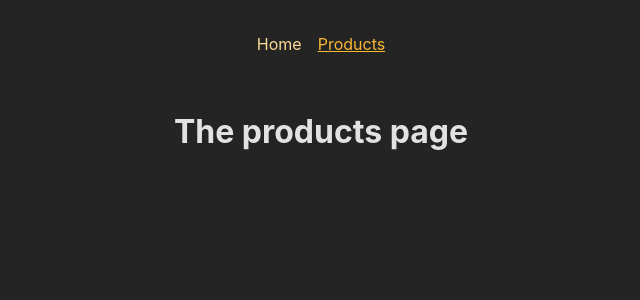
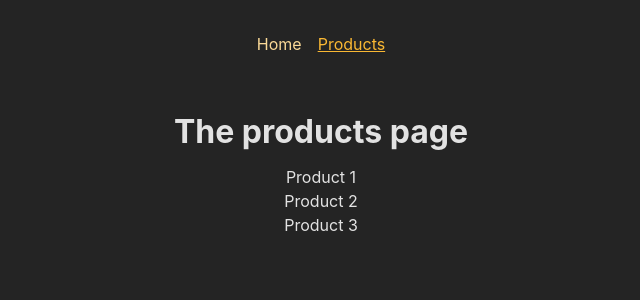
Before and after one commit to twjin03/react-udemy, a React (Create React App) app: page /products in a window 1280 px wide. Shown: the top 300 px of the page, without its empty margins (319-959 px from the left). Built offline with nearby package versions, Linux system fonts and the light colour scheme.

Commit message:
feat: useParams 사용하여 동적 라우트 정의

```diff
--- a/src/App.js
+++ b/src/App.js
@@ -3,6 +3,7 @@
 import ProductsPage from "./pages/Products";
 import RootLayout from "./pages/Root";
 import ErrorPage from "./pages/Error";
+import ProductDetailPage from "./pages/ProductDetail";
 
 const router = createBrowserRouter([
   {
@@ -12,6 +13,7 @@
     children: [
       { path: '/', element: <HomePage /> },
       { path: '/products', element: <ProductsPage /> },
+      { path: '/products/:productId', element: <ProductDetailPage /> },
     ],
   },
 ]);
--- /dev/null
+++ b/src/pages/ProductDetail.js
@@ -0,0 +1,11 @@
+import { useParams } from "react-router-dom";
+
+export default function ProductDetailPage() {
+  const params = useParams();
+
+
+  return <>
+    <h1>Product Details!</h1>
+    <p>{params.productId}</p>
+  </>;
+}
--- a/src/pages/Products.js
+++ b/src/pages/Products.js
@@ -1,3 +1,10 @@
 export default function ProductsPage() {
-return <h1>The products page</h1>;
+  return <>
+    <h1>The products page</h1>
+    <ul>
+      <li>Product 1</li>
+      <li>Product 2</li>
+      <li>Product 3</li>
+    </ul>
+  </>;
 }
```
